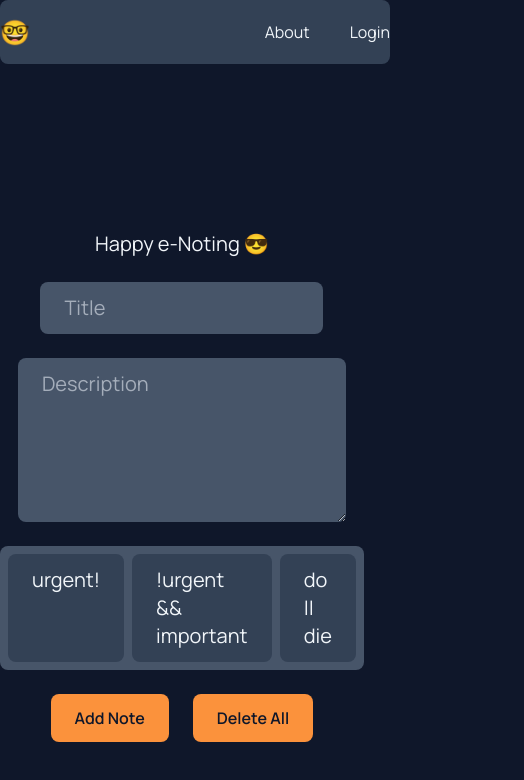
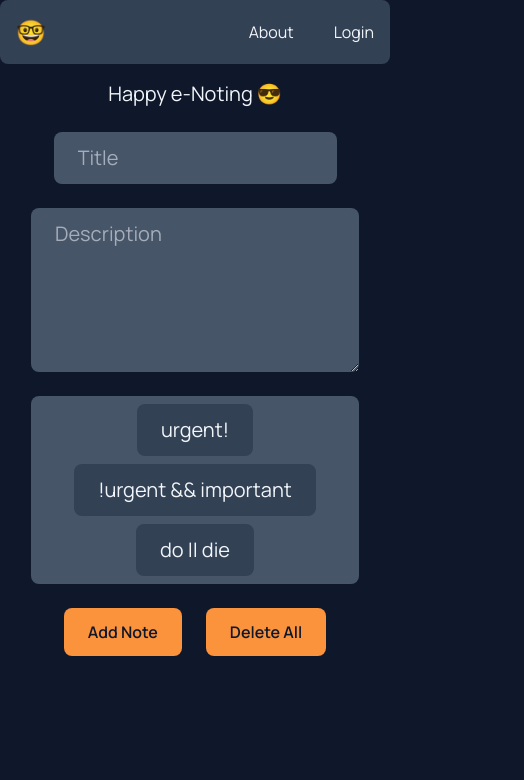
Before and after one commit to yashvdhakad/e-notes, a Next.js app: page / in a window 390 px wide. Shown: the top 780 px of the page, 524 px wide, since content can reach past the window. Built offline with nearby package versions, Linux system fonts and the light colour scheme; no server answers; the database is empty.

Commit message:
feat: made responsive

```diff
--- a/app/components/Main.jsx
+++ b/app/components/Main.jsx
@@ -27,19 +27,20 @@ const Main = () => {
     }
 
     return (
-        <>
+        <main className="flex flex-col lg:flex-row lg:justify-center justify-center items-center lg:overflow-hidden">
             <section className="font-bold"><Toaster /></section>
             {/* Input */}
-            <section className='lg:w-1/2 h-full flex flex-col justify-center items-center space-y-6 text-xl'>
+            <section className='h-full lg:py-40 py-20 lg:px-0 flex flex-col justify-start items-center space-y-6 text-xl'>
+                <p className="">Happy e-Noting 😎</p>
+
                 {/* title */}
-                <p className="">Happy e-Noting 😎</p>
                 <input onChange={(e) => setTitle(e.target.value)} className='py-3 px-6 bg-slate-600 rounded-lg placeholder:text-slate-200/60 focus:outline-none' type="text" name="title" placeholder="Title" value={title} />
 
                 {/* description */}
                 <textarea onChange={(e) => setDescription(e.target.value)} className='px-6 py-3 bg-slate-600 rounded-lg placeholder:text-slate-200/60 focus:outline-none' name="description" placeholder="Description" cols="24" rows="5" value={description} />
 
                 {/* Tags */}
-                <div className='p-2 bg-slate-600 rounded-lg placeholder:text-slate-200/60 flex space-x-2'>
+                <div className='p-2 bg-slate-600 rounded-lg placeholder:text-slate-200/60 flex lg:flex-nowrap flex-wrap justify-center items-center gap-2'>
                     {
                         tags.map((t, i) => {
                             const tagHandler = () => {
@@ -59,7 +60,7 @@ const Main = () => {
             </section>
 
             {/* Output */}
-            <section className='lg:w-1/2 h-full py-40 px-20 flex flex-col justify-start items-center space-y-6 overflow-y-scroll'>
+            <section className='h-full lg:py-40 py-20 lg:px-20 flex flex-col justify-start items-center space-y-6 overflow-y-scroll scroll-smooth'>
                 {
                     notes.map((note, i) => {
                         const editHandler = () => {
@@ -81,7 +82,7 @@ const Main = () => {
                     })
                 }
             </section>
-        </>
+        </main>
     )
 }
 
--- a/app/components/Nav.jsx
+++ b/app/components/Nav.jsx
@@ -2,7 +2,7 @@ import Link from 'next/link'
 
 const Nav = () => {
   return (
-    <nav className="max-w-screen-xl z-10 sticky top-0 m-auto lg:px-20 py-4 rounded-lg bg-slate-700 flex justify-between items-center">
+    <nav className="w-full z-10 fixed top-0 m-auto p-4 lg:px-40 rounded-lg bg-slate-700 flex justify-between items-center">
       <p className="text-2xl"><Link href="/">🤓</Link></p>
       <ul className='flex space-x-10'>
         <li><Link className='hover:text-white' href="/about">About</Link></li>
--- a/app/layout.js
+++ b/app/layout.js
@@ -1,7 +1,6 @@
 import ContextProvider from './context/noteContext'
 import './globals.css'
 import { Inter, Manrope } from 'next/font/google'
-import Nav from './components/Nav'
 
 const inter = Manrope({ subsets: ['latin'] })
 
@@ -15,10 +14,7 @@ export default function RootLayout({ children }) {
     <html lang="en">
       <body className={inter.className} suppressHydrationWarning={true}>
         <ContextProvider>
-          <>
-            <Nav />
-            {children}
-          </>
+          {children}
         </ContextProvider>
       </body>
     </html>
--- a/app/page.js
+++ b/app/page.js
@@ -1,8 +1,10 @@
 import Main from './components/Main'
+import Nav from './components/Nav'
 
 export default function Home() {
   return (
-    <section className='max-w-screen-xl h-screen m-auto lg:px-20 flex justify-between items-center'>
+    <section className='max-w-screen-xl lg:h-screen m-auto px-20 flex flex-col items-center'>
+      <Nav />
       <Main />
     </section>
   )
```
